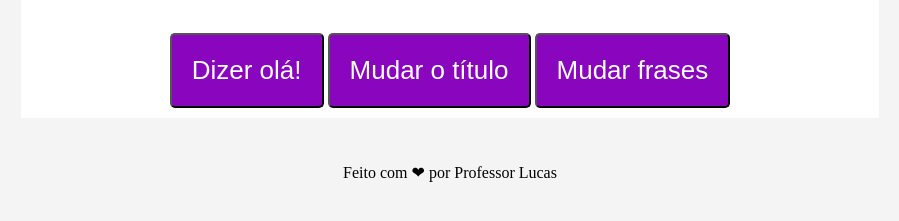
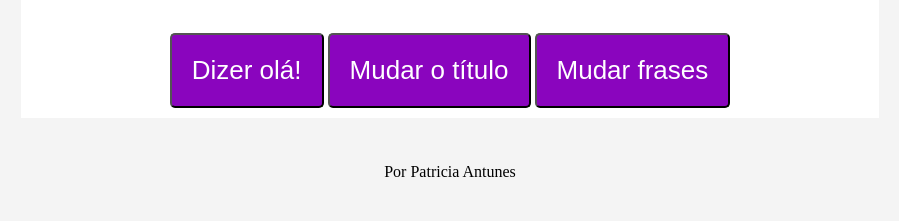
Before and after one commit to pty-antunes/atividadeDOM, a plain HTML site: page index.html in a window 1280 px wide. Shown: the part 499-720 px from the top of the page, without its empty margins (190-1089 px from the left). Drawn offline with Linux system fonts and the light colour scheme.

Commit message:
Update index.html

```diff
--- a/index.html
+++ b/index.html
@@ -34,6 +34,6 @@
     </div>
 
     <script src="script.js"></script>
-    <footer>Feito com &#10084 por Professor Lucas</footer>
+    <footer>Por Patricia Antunes</footer>
   </body>
 </html>
```
